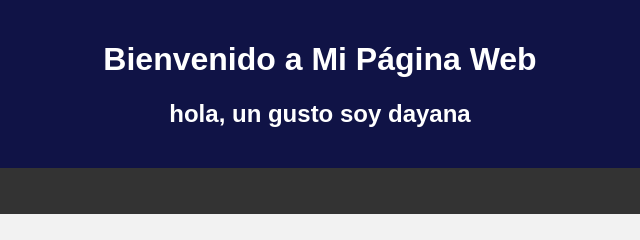
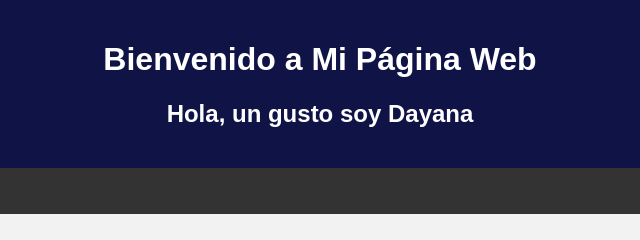
Before and after one commit to astroday20/hola-visual, a plain HTML site: page index.html in a window 1280 px wide. Shown: the top 240 px of the page, 320-960 px from the left. Drawn offline with Linux system fonts and the light colour scheme.

Commit message:
Update index.html

```diff
--- a/index.html
+++ b/index.html
@@ -10,7 +10,7 @@
 
 <header>
     <h1>Bienvenido a Mi Página Web</h1>
-    <h2> hola, un gusto soy dayana</h2>
+    <h2> Hola, un gusto soy Dayana</h2>
 </header>
 
 <nav>
```
